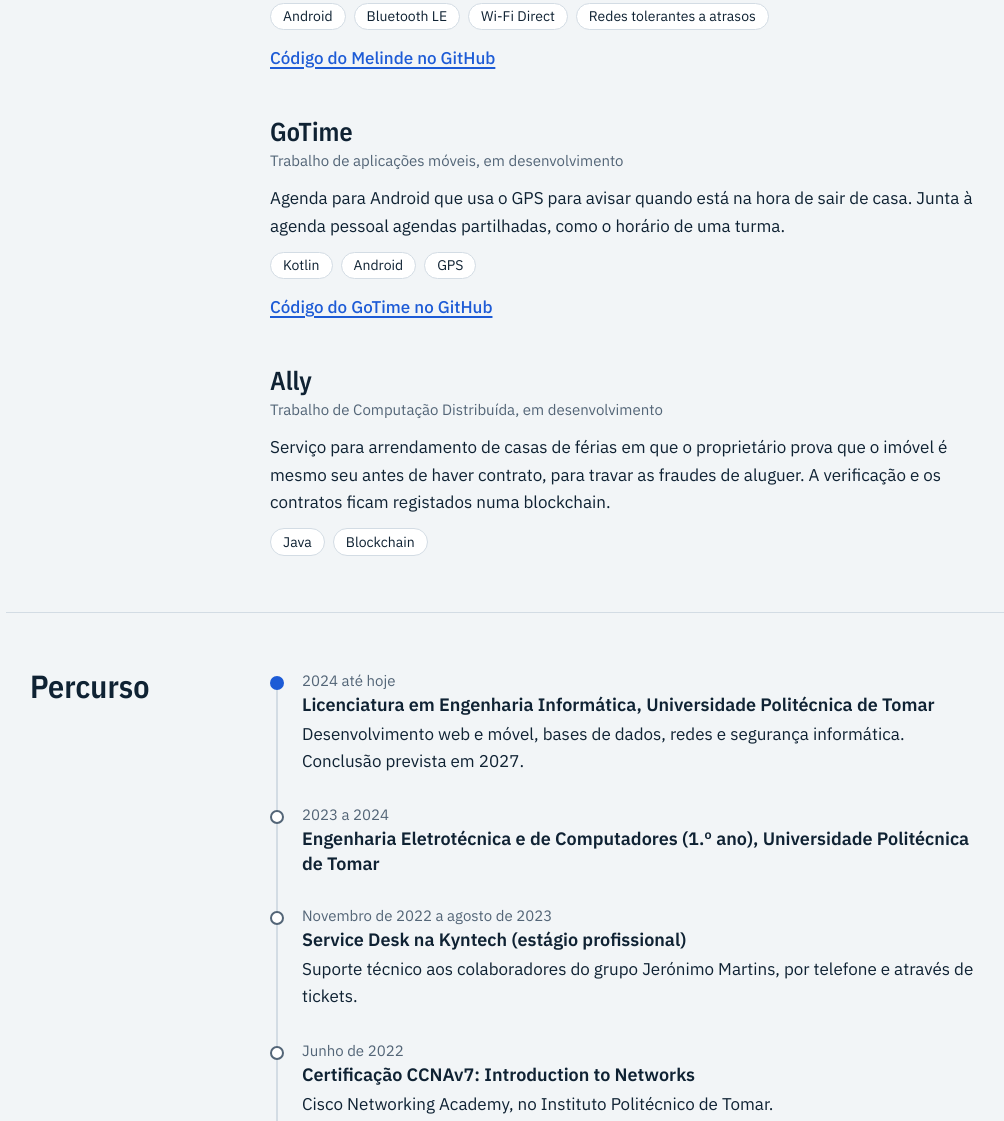
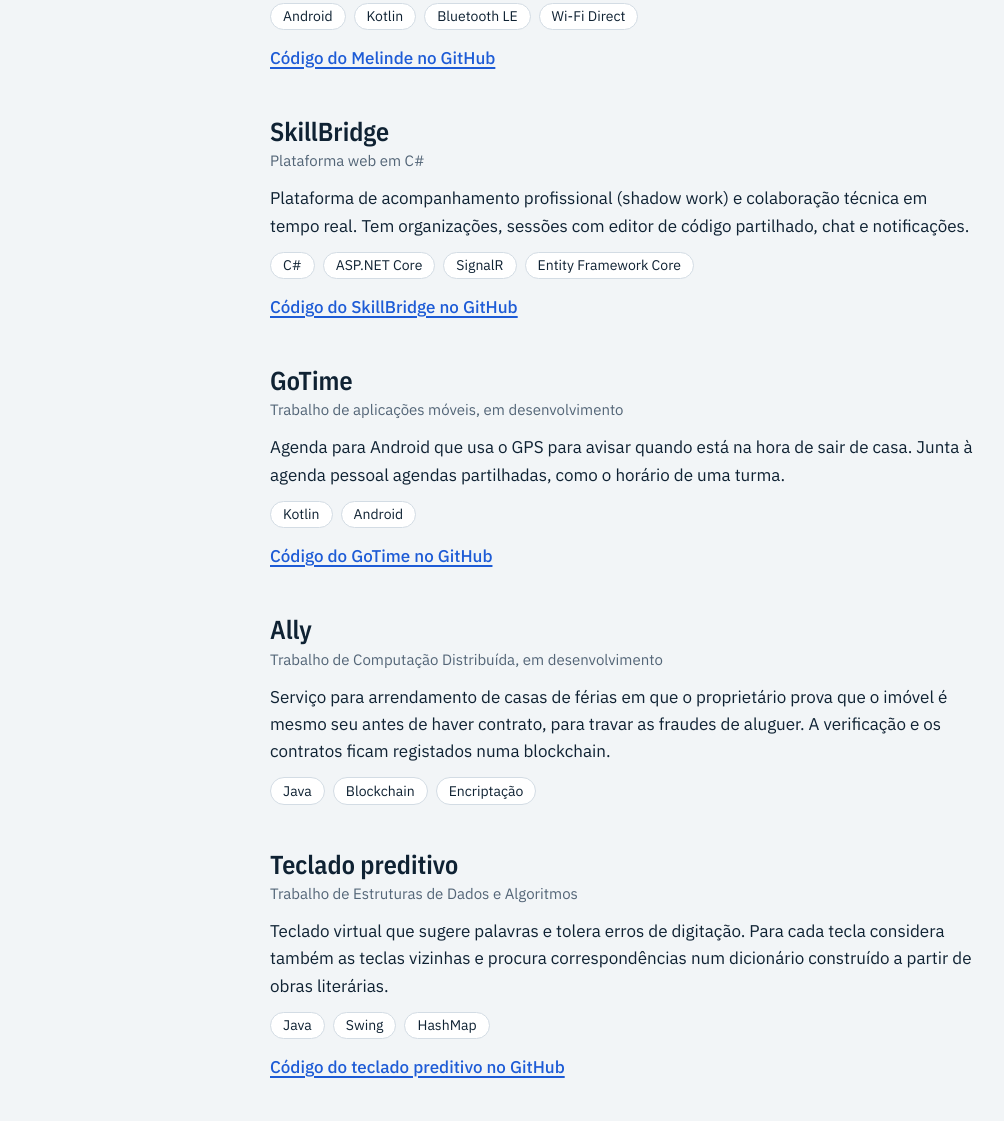
Before and after one commit to xSkillzPTx/xSkillzPTx.github.io, a plain HTML site: page index.html in a window 1280 px wide. Shown: the part 933-2054 px from the top of the page, without its empty margins (106-1110 px from the left). Drawn offline with nearby package versions, Linux system fonts and the light colour scheme.

Commit message:
Add SkillBridge and predictive keyboard, update skills

```diff
--- a/index.html
+++ b/index.html
@@ -199,11 +199,24 @@
         <p class="project-text">Aplicação Android para comunicar em situações de emergência, quando não há rede móvel nem Internet. Os telemóveis ligam-se entre si numa rede mesh, guardam as mensagens e passam-nas adiante até chegarem a um aparelho com ligação, que as entrega a um servidor central.</p>
         <ul class="project-tech" aria-label="Tecnologias">
           <li>Android</li>
+          <li>Kotlin</li>
           <li>Bluetooth LE</li>
           <li>Wi-Fi Direct</li>
-          <li>Redes tolerantes a atrasos</li>
         </ul>
         <p class="project-link"><a href="https://github.com/amvvafonso/Melinde">Código do Melinde no GitHub</a></p>
+      </article>
+
+      <article class="project">
+        <h3>SkillBridge</h3>
+        <p class="project-kind">Plataforma web em C#</p>
+        <p class="project-text">Plataforma de acompanhamento profissional (shadow work) e colaboração técnica em tempo real. Tem organizações, sessões com editor de código partilhado, chat e notificações.</p>
+        <ul class="project-tech" aria-label="Tecnologias">
+          <li>C#</li>
+          <li>ASP.NET Core</li>
+          <li>SignalR</li>
+          <li>Entity Framework Core</li>
+        </ul>
+        <p class="project-link"><a href="https://github.com/xSkillzPTx/SkillBridge">Código do SkillBridge no GitHub</a></p>
       </article>
 
       <article class="project">
@@ -213,7 +226,6 @@
         <ul class="project-tech" aria-label="Tecnologias">
           <li>Kotlin</li>
           <li>Android</li>
-          <li>GPS</li>
         </ul>
         <p class="project-link"><a href="https://github.com/xSkillzPTx/GoTime">Código do GoTime no GitHub</a></p>
       </article>
@@ -225,10 +237,23 @@
         <ul class="project-tech" aria-label="Tecnologias">
           <li>Java</li>
           <li>Blockchain</li>
+          <li>Encriptação</li>
         </ul>
         <!-- Quando quiseres mostrar o código, acrescenta aqui:
         <p class="project-link"><a href="https://github.com/UTILIZADOR/REPOSITORIO">Código do Ally no GitHub</a></p>
         -->
+      </article>
+
+      <article class="project">
+        <h3>Teclado preditivo</h3>
+        <p class="project-kind">Trabalho de Estruturas de Dados e Algoritmos</p>
+        <p class="project-text">Teclado virtual que sugere palavras e tolera erros de digitação. Para cada tecla considera também as teclas vizinhas e procura correspondências num dicionário construído a partir de obras literárias.</p>
+        <ul class="project-tech" aria-label="Tecnologias">
+          <li>Java</li>
+          <li>Swing</li>
+          <li>HashMap</li>
+        </ul>
+        <p class="project-link"><a href="https://github.com/xSkillzPTx/ProjetoFinalEDA">Código do teclado preditivo no GitHub</a></p>
       </article>
 
     </div>
@@ -280,15 +305,17 @@
     <div class="section-body">
       <dl class="skills">
         <dt>Programação</dt>
-        <dd>Java, Python, C#, Kotlin, C++</dd>
+        <dd>Java, Python, C#, Kotlin, C++, Assembly</dd>
         <dt>Web</dt>
         <dd>HTML, CSS, JavaScript, PHP, ASP.NET Core MVC, APIs REST</dd>
         <dt>Bases de dados</dt>
         <dd>SQL, MySQL, SQL Server</dd>
         <dt>Redes</dt>
-        <dd>Configuração de switches e routers, endereçamento IPv4 e IPv6, Cisco Packet Tracer</dd>
+        <dd>Configuração de switches e routers, endereçamento IPv4 e IPv6, Cisco Packet Tracer, GNS3</dd>
+        <dt>Sistemas e segurança</dt>
+        <dd>Linux (Arch, CentOS, Kali), VirtualBox, gestão de segurança em servidores Linux</dd>
         <dt>Ferramentas</dt>
-        <dd>Git, Visual Studio, Visual Studio Code, Android Studio, Azure</dd>
+        <dd>Git, ferramentas JetBrains, VS Code, Android Studio, Azure</dd>
         <dt>Hardware</dt>
         <dd>Montagem e reparação de computadores, smartphones e tablets; Arduino</dd>
         <dt>Línguas</dt>
```
